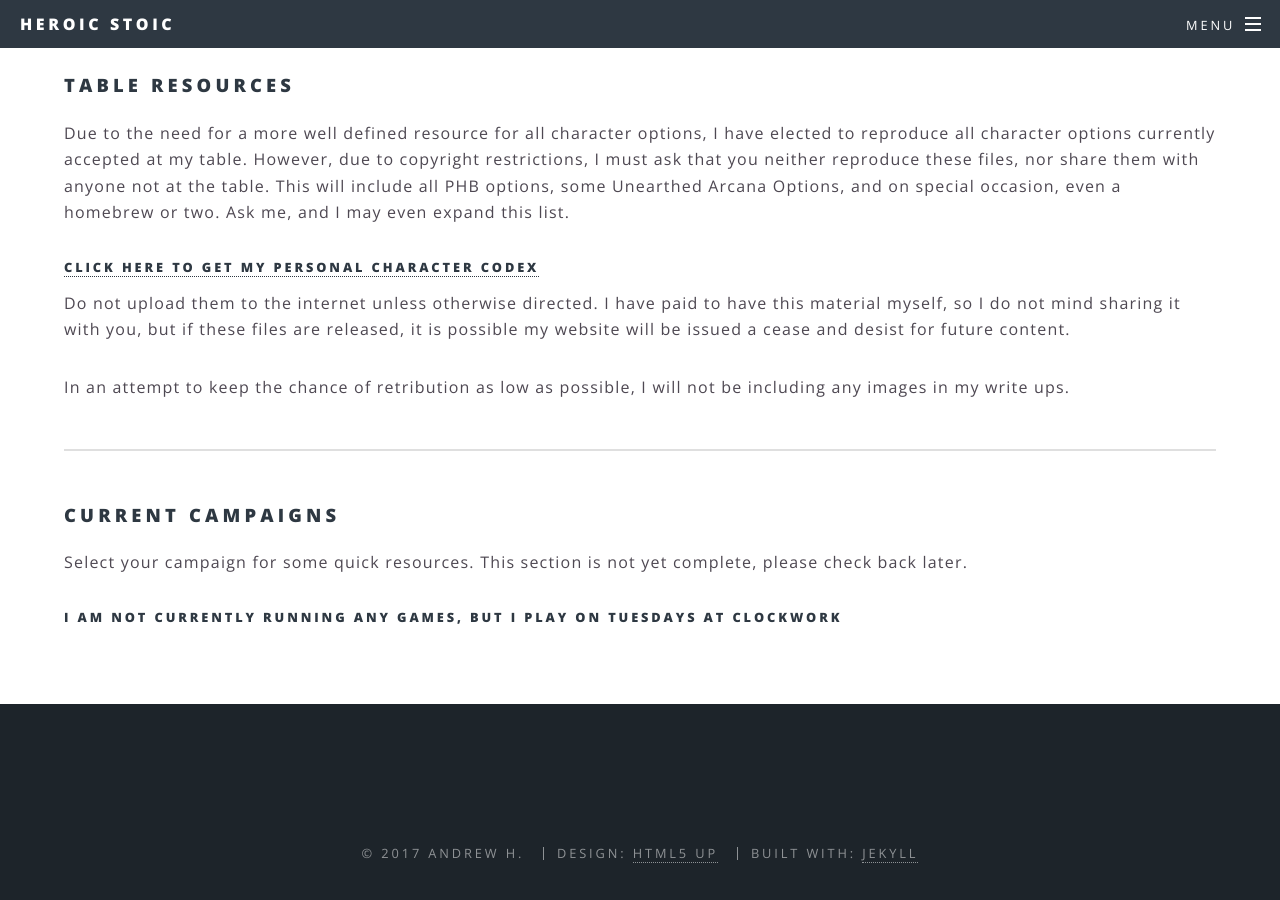
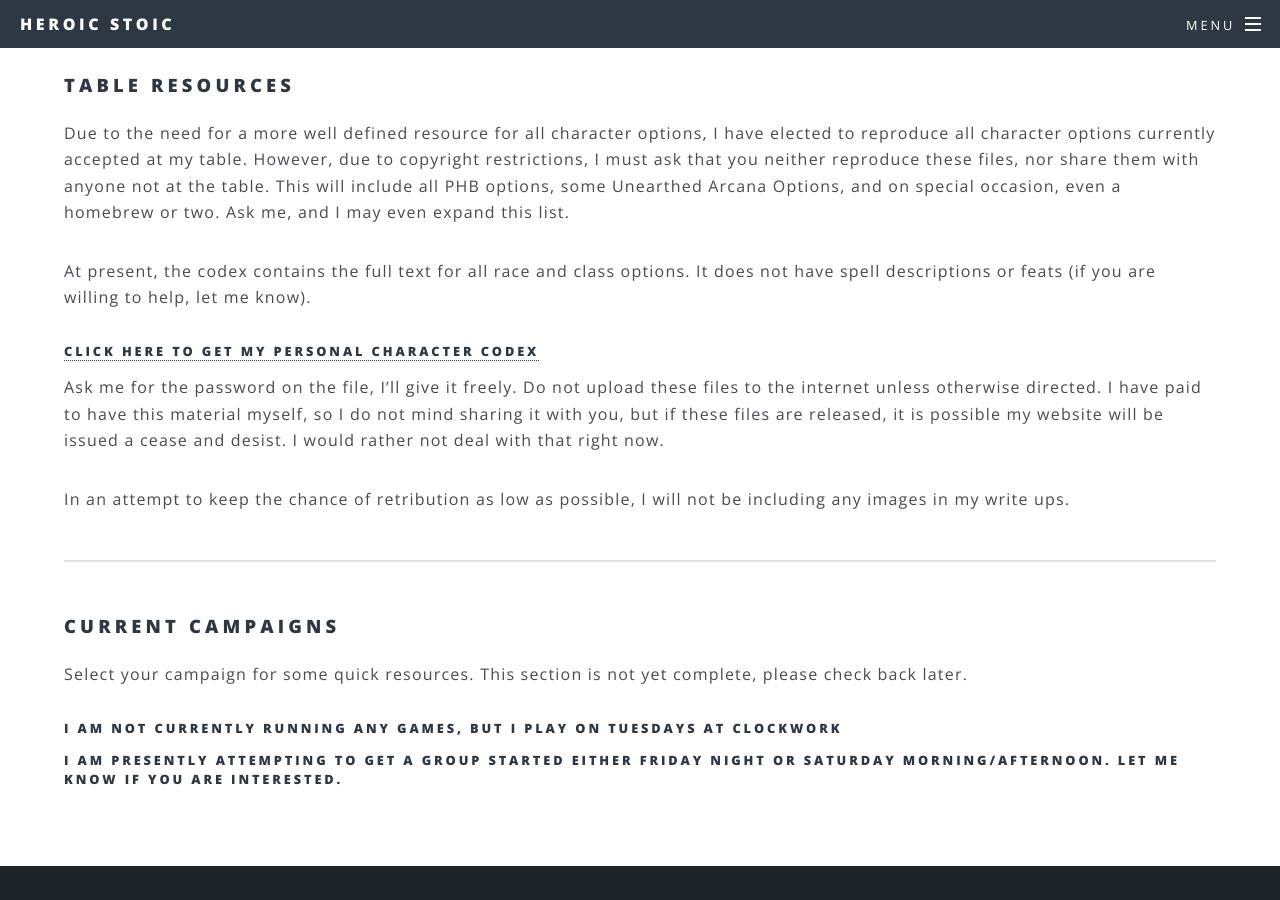
Before and after one commit to heroicstoic/heroicstoic.github.io, a Jekyll site: the page built from dnd/index.md, in a window 1280 px wide and 900 px high, scrolled down 889 px. Built offline with Jekyll 4.4.1, drawn with Linux system fonts in a browser that asks for light colours.

Commit message:
Update index.md

```diff
--- a/dnd/index.md
+++ b/dnd/index.md
@@ -24,9 +24,11 @@ The short version is that PHB +1 is fine without modification. In general, use p
 
 Due to the need for a more well defined resource for all character options, I have elected to reproduce all character options currently accepted at my table. However, due to copyright restrictions, I must ask that you neither reproduce these files, nor share them with anyone not at the table. This will include all PHB options, some Unearthed Arcana Options, and on special occasion, even a homebrew or two. Ask me, and I may even expand this list.
 
+At present, the codex contains the full text for all race and class options. It does not have spell descriptions or feats (if you are willing to help, let me know).
+
 ##### [Click here to get my personal character codex](/Codex0_1.zip)
 
-Do not upload them to the internet unless otherwise directed. I have paid to have this material myself, so I do not mind sharing it with you, but if these files are released, it is possible my website will be issued a cease and desist for future content.
+Ask me for the password on the file, I'll give it freely. Do not upload these files to the internet unless otherwise directed. I have paid to have this material myself, so I do not mind sharing it with you, but if these files are released, it is possible my website will be issued a cease and desist. I would rather not deal with that right now.
 
 In an attempt to keep the chance of retribution as low as possible, I will not be including any images in my write ups.
 
@@ -37,3 +39,5 @@ In an attempt to keep the chance of retribution as low as possible, I will not b
 Select your campaign for some quick resources. This section is not yet complete, please check back later.
 
 ##### I am not currently running any games, but I play on Tuesdays at Clockwork
+
+##### I am presently attempting to get a group started either Friday night or Saturday morning/afternoon. Let me know if you are interested.
```
